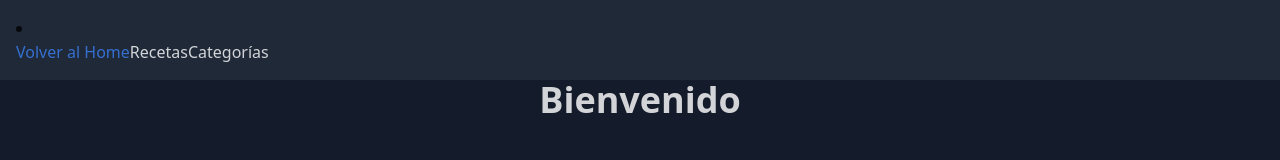
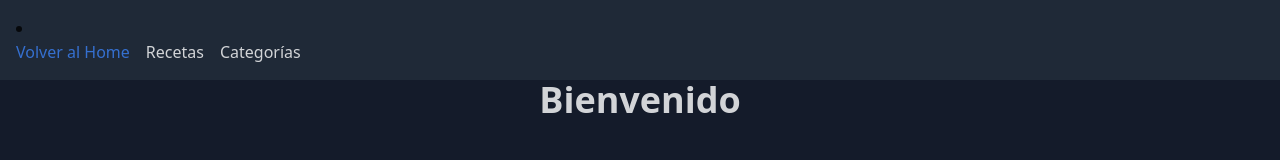
Before and after one commit to PolarisWar/Node-optativa, a Nuxt app in the folder frontend/: page / in a window 1280 px wide. Shown: the top 160 px of the page. Built offline with nearby package versions, Linux system fonts and the light colour scheme.

Commit message:
separacion de las rutas en el Home

```diff
--- a/frontend/components/Navbar.vue
+++ b/frontend/components/Navbar.vue
@@ -3,9 +3,9 @@
     <div class="container mx-auto flex justify-between">
       <li>
       <div>
-        <NuxtLink to="/" class="text-blue-500 hover:underline">Volver al Home</NuxtLink>
-        <NuxtLink to="/recetas" class="text-white hover:underline">Recetas</NuxtLink>
-        <NuxtLink to="/categorias" class="text-white hover:underline">Categorías</NuxtLink>
+        <NuxtLink to="/" class="text-blue-500 hover:underline mr-4">Volver al Home</NuxtLink>
+        <NuxtLink to="/recetas" class="text-white hover:underline mr-4">Recetas</NuxtLink>
+        <NuxtLink to="/categorias" class="text-white hover:underline mr-4">Categorías</NuxtLink>
       </div>
     </li>
     </div>
```
